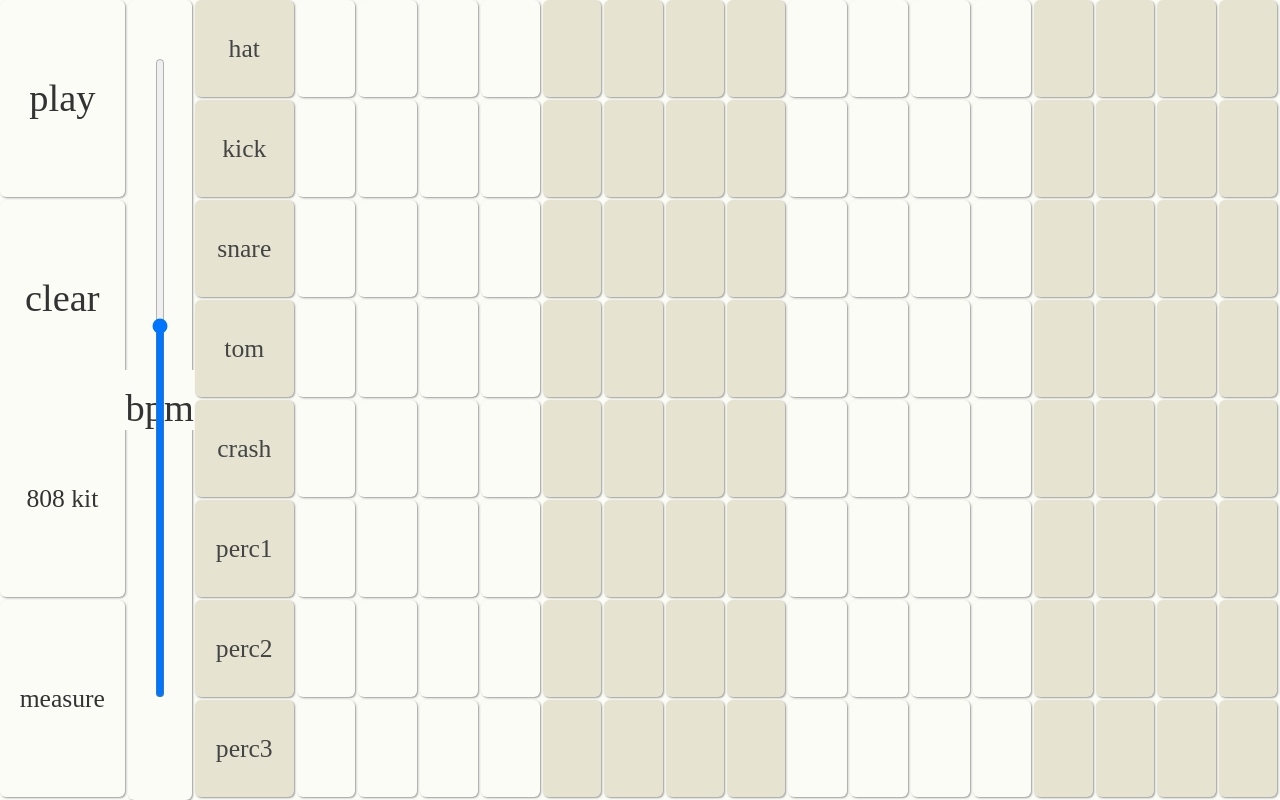
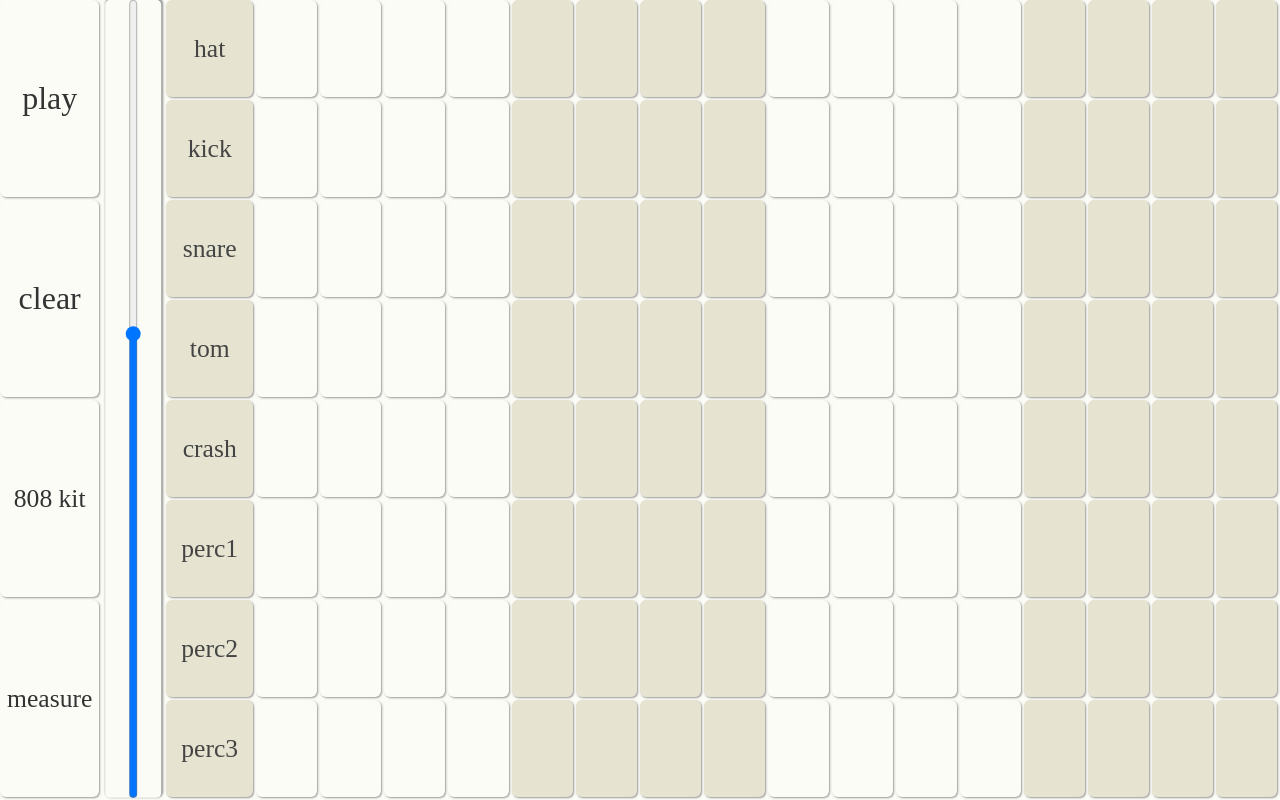
Before and after one commit to jmbothe/drum-sequencer, a plain HTML site: page index.html in a window 1280 px wide. Drawn offline with nearby package versions, Linux system fonts and the light colour scheme; no server answers; a web font is replaced by a local one.

Commit message:
restyle bpm input 3

```diff
--- a/index.html
+++ b/index.html
@@ -22,9 +22,7 @@
   </header>
 
   <section class="bpm">
-    <label class="bpm-text" for="bpm-input">
-      <input title="click and drag left or right to change bpm" id="bpm-input" type="range" min="30" max="150" value="100">bpm
-    </label>
+      <input title="drag to change bpm" id="bpm-input" type="range" min="30" max="150" value="100">
   </section>
 
   <section class="drums-bar">
--- a/styles/styles.css
+++ b/styles/styles.css
@@ -20,7 +20,6 @@ body {
   height: 100vh;
 }
 
-.bpm-text,
 .sequence-column,
 .sequence-cell,
 .drum,
@@ -44,20 +43,20 @@ body {
 
 .sequence-grid-inner {
   height: 200%;
-  flex: 1;
+  width: 100%;
 }
 
 .sequence-column {
   flex-direction: column;
 }
 
-.bpm, .sequence-cell, .drum, .main-control-bar > section {
+#bpm-input, .sequence-cell, .drum, .main-control-bar > section {
   margin: 0 3px 3px 0;
   border-radius: 6px;
   box-shadow: 1px 1px 2px #999;
 }
 
-.measure, .play, .kit, .bpm, .bpm-text, .clear, .drum {
+.measure, .play, .kit, .bpm, .clear, .drum {
   align-items: center;
   justify-content: center;
   text-align: center;
@@ -65,7 +64,8 @@ body {
 }
 
 #bpm-input {
-  width: 100%;
+  height: 90%;
+  min-width: 100vw;
 }
 
 .drum {
@@ -98,12 +98,12 @@ body {
 
   .main-control-bar {
     height: 100%;
-    width: 10%;
+    width: 8%;
   }
 
   .drums-bar {
     height: 100%;
-    width: 8%;
+    width: 7%;
   }
 
   .bpm {
@@ -113,7 +113,7 @@ body {
 
   .sequence-grid {
     height: 100%;
-    width: 77%;
+    width: 80%;
   }
 
   .sequence-grid-inner {
@@ -125,24 +125,17 @@ body {
     font-size: .2rem;
   }
 
-  .bpm, .play, .clear, .bpm-text {
-    font-size: .3rem;
+  .bpm, .play, .clear {
+    font-size: .25rem;
   }
 
   .drum {
     font-size: .2rem;
   }
 
-  .bpm {
-    margin-bottom: 0;
-  }
-
-  .bpm-text {
-    flex-wrap: wrap;
-  }
-
   #bpm-input {
-  width: 80vh;
+      height: 4.5vw;
+      min-width: 100vh;
   transform: rotate(270deg);
   }
 }
```
